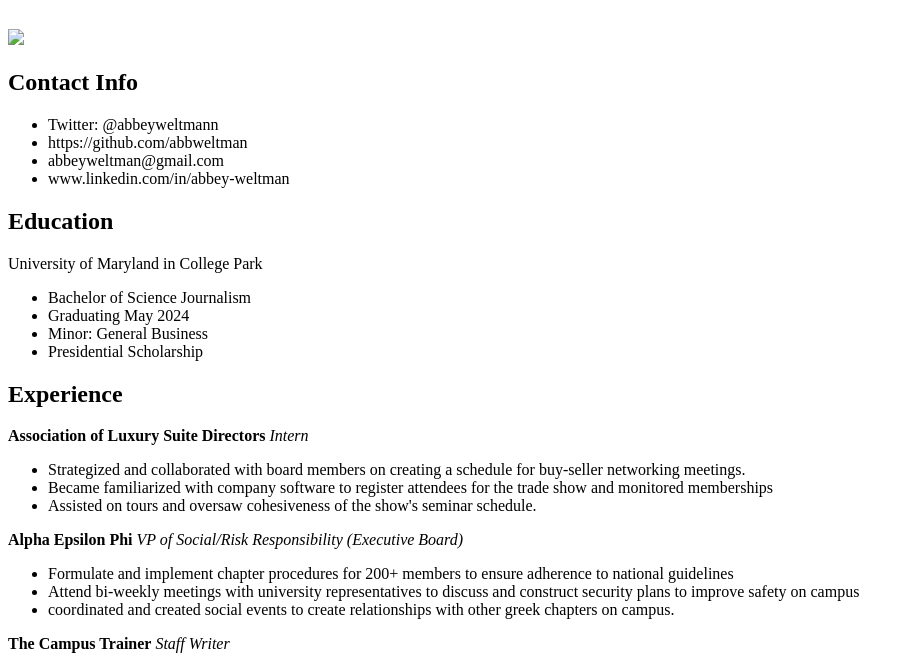
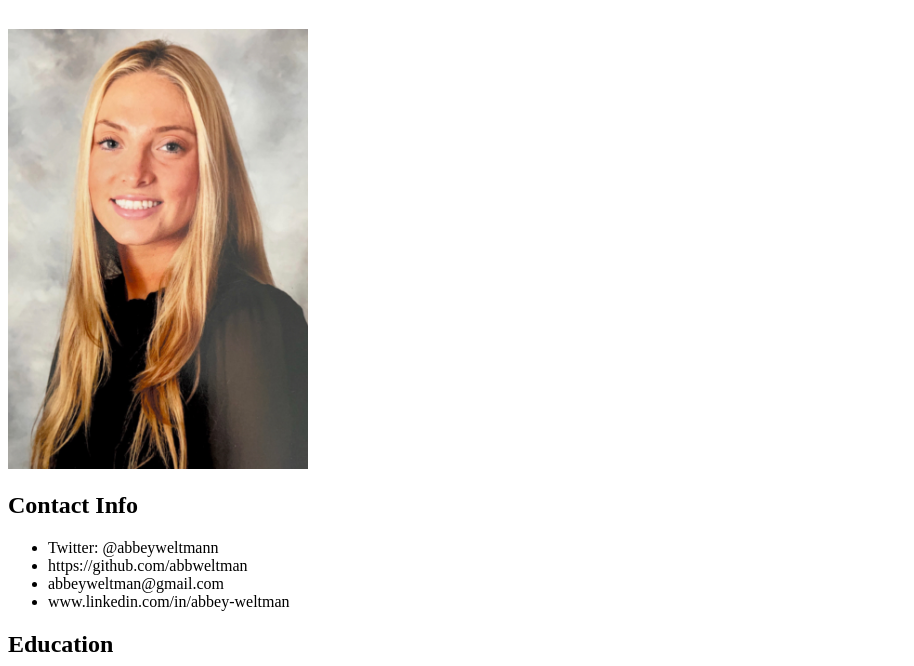
Before and after one commit to abbweltman/Abbeyweltman-JOUR352, a plain HTML site: page resume/index.html in a window 1280 px wide. Shown: the part 72-738 px from the top of the page, without its empty margins (0-914 px from the left). Drawn offline with Linux system fonts and the light colour scheme.

Commit message:
Update index.html

```diff
--- a/resume/index.html
+++ b/resume/index.html
@@ -2,7 +2,7 @@
   <head>
     <title> Abbey's Resume </title>
   <h1><p style= "color: blue;">Abigail Weltman</p></h1>
-  <img src="Abbey.jpeg" width="300">
+  <img src="Abbey.jpg" width="300">
 </head>
 <!-- I built this myself! -->
   <body>
```
